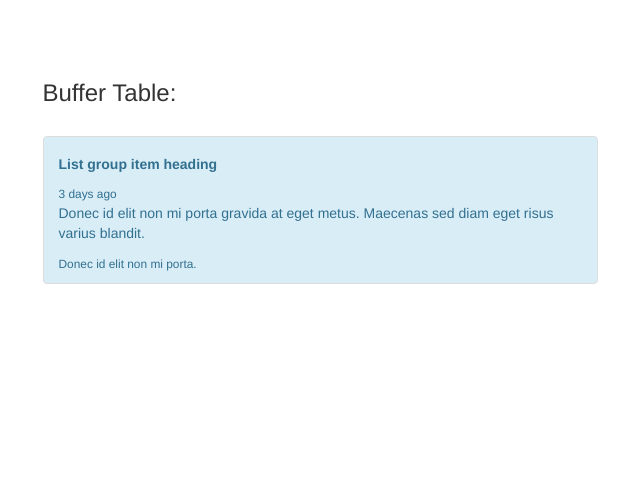
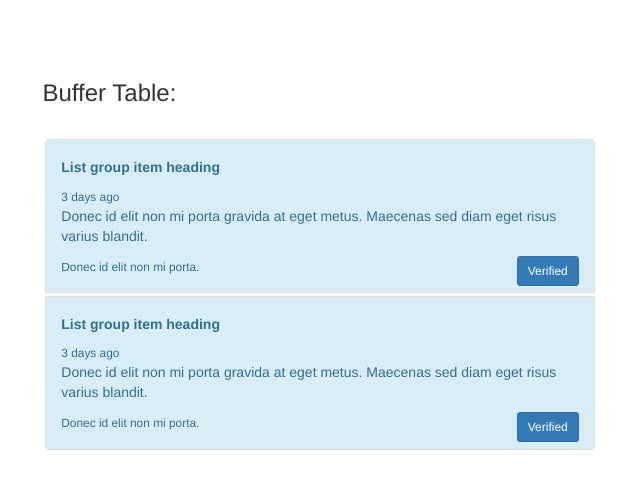
Before and after one commit to shivanshsinghal107/helping-hand, a Flask app: template templates/buffer.html in a window 1280 px wide. Shown: the part 52-541 px from the top of the page, without its empty margins (320-960 px from the left). Run offline with Flask 2, Linux system fonts and the light colour scheme; the template is opened without the code that fills it, so the values that code supplies are empty; some libraries are stand-ins or nearby versions.

Commit message:
verified button

```diff
--- a/templates/buffer.html
+++ b/templates/buffer.html
@@ -16,6 +16,10 @@
             margin-right: 0;
         }
 
+        .list-group-item{
+            margin: 0.5%;
+            padding-bottom: 3%;
+        }
     </style>
 </head>
 
@@ -60,6 +64,18 @@
                         <p class="mb-1">Donec id elit non mi porta gravida at eget metus. Maecenas sed diam eget risus varius blandit.
                         </p>
                         <small>Donec id elit non mi porta.</small>
+
+                        <button style="float: right;" class="btn btn-sm btn-primary">Verified</button>
+                    </a>
+                    <a href="#" class="list-group-item list-group-item-action flex-column align-items-start list-group-item-info">
+                        <div class="d-flex w-100 justify-content-between">
+                            <h5 class="mb-1"><b>List group item heading</b></h5>
+                            <small>3 days ago</small>
+                        </div>
+                        <p class="mb-1">Donec id elit non mi porta gravida at eget metus. Maecenas sed diam eget risus varius blandit.
+                        </p>
+                        <small>Donec id elit non mi porta.</small>
+                        <button style="float: right;" class="btn btn-sm btn-primary">Verified</button>
                     </a>
                 </div>
             </div>
```
